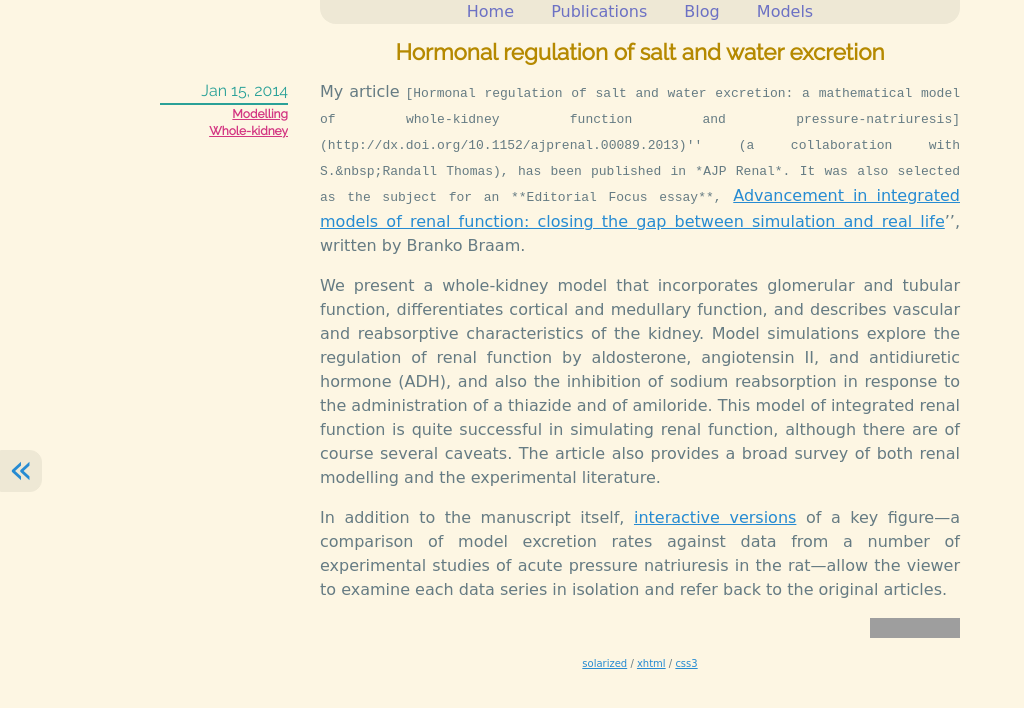
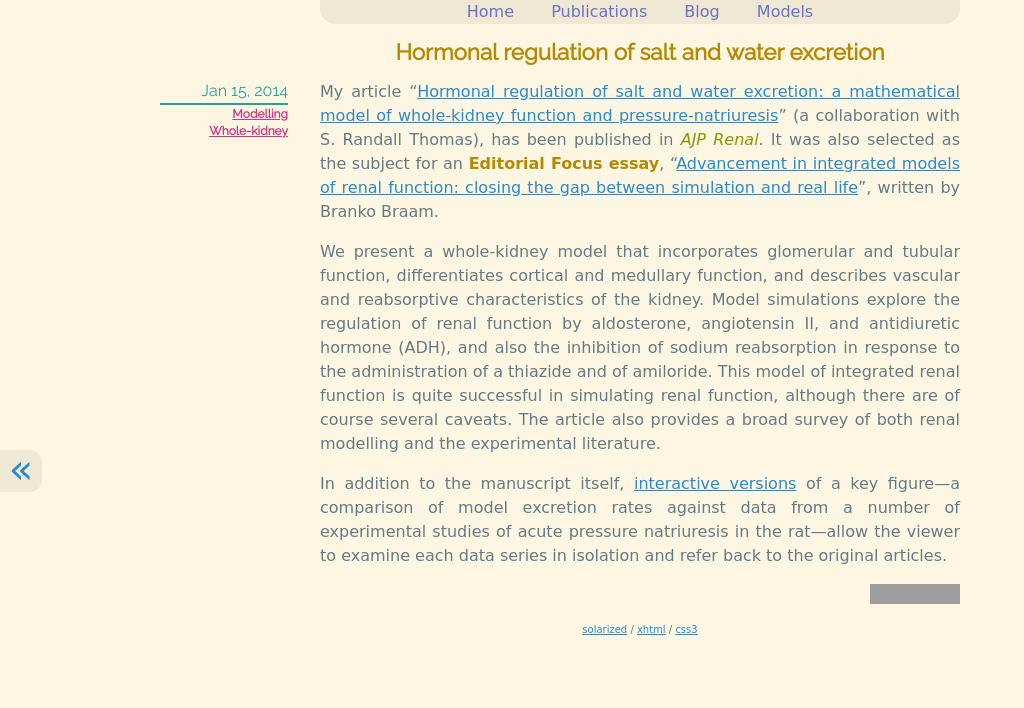
Before and after one commit to robmoss/previous-robmoss.github.io, a Jekyll site: the page built from _posts/2014-01-15-Hormonal-regulation-of-salt-and-water-excretion.md, in a window 1280 px wide. Shown: the top 708 px of the page, without its empty margins (0-1024 px from the left). Built offline with Jekyll 4.4.1, drawn with Linux system fonts in a browser that asks for light colours; some web fonts are replaced; grey boxes are pictures that could not be loaded.

Commit message:
Fixed an issue with quotes and links in a blog post

```diff
--- a/_posts/2014-01-15-Hormonal-regulation-of-salt-and-water-excretion.md
+++ b/_posts/2014-01-15-Hormonal-regulation-of-salt-and-water-excretion.md
@@ -4,13 +4,13 @@ title: Hormonal regulation of salt and water excretion
 tags: ['modelling', 'whole-kidney']
 ---
 
-My article ``[Hormonal regulation of salt and water excretion: a mathematical
+My article "[Hormonal regulation of salt and water excretion: a mathematical
 model of whole-kidney function and
-pressure-natriuresis](http://dx.doi.org/10.1152/ajprenal.00089.2013)'' (a
+pressure-natriuresis](http://dx.doi.org/10.1152/ajprenal.00089.2013)" (a
 collaboration with S.&nbsp;Randall Thomas), has been published in *AJP Renal*.
 It was also selected as the subject for an **Editorial Focus essay**,
-``[Advancement in integrated models of renal function: closing the gap between
-simulation and real life](http://dx.doi.org/10.1152/ajprenal.00560.2013)'',
+"[Advancement in integrated models of renal function: closing the gap between
+simulation and real life](http://dx.doi.org/10.1152/ajprenal.00560.2013)",
 written by Branko Braam.
 
 We present a whole-kidney model that incorporates glomerular and tubular
```
